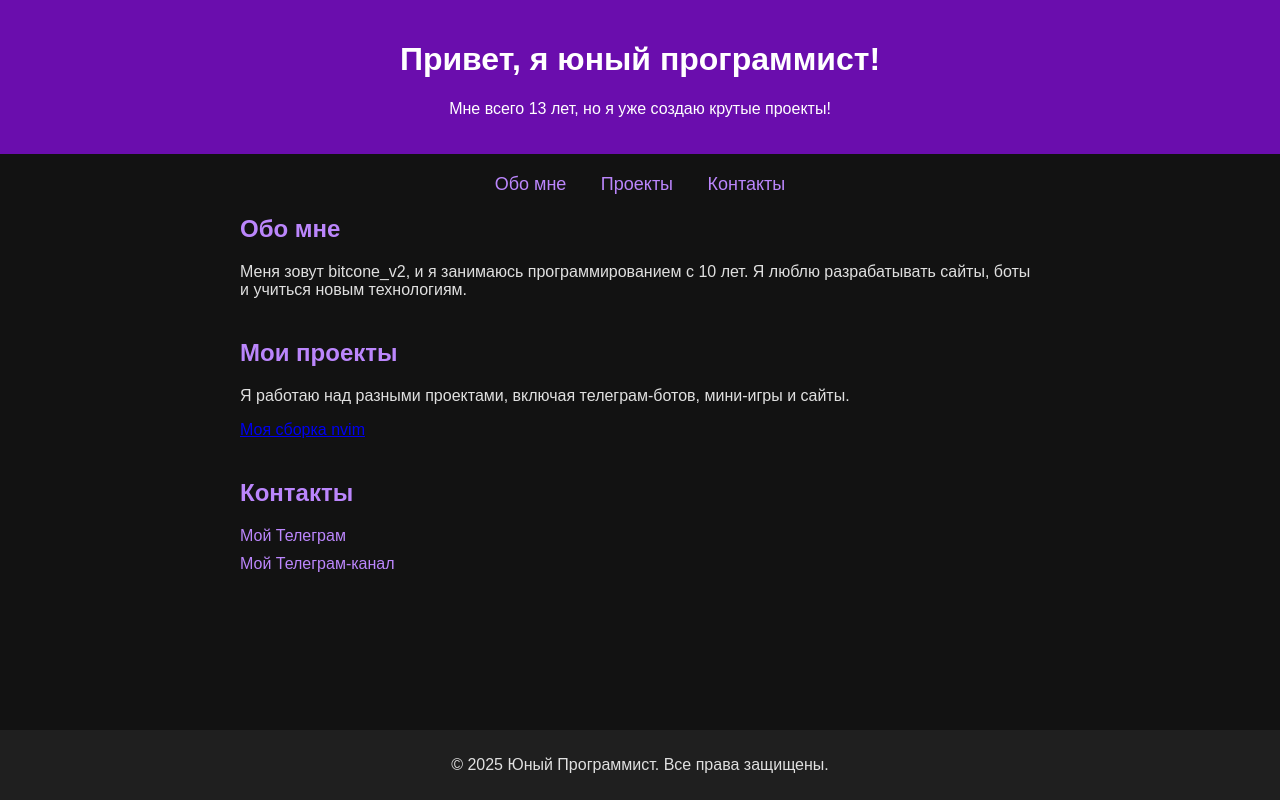
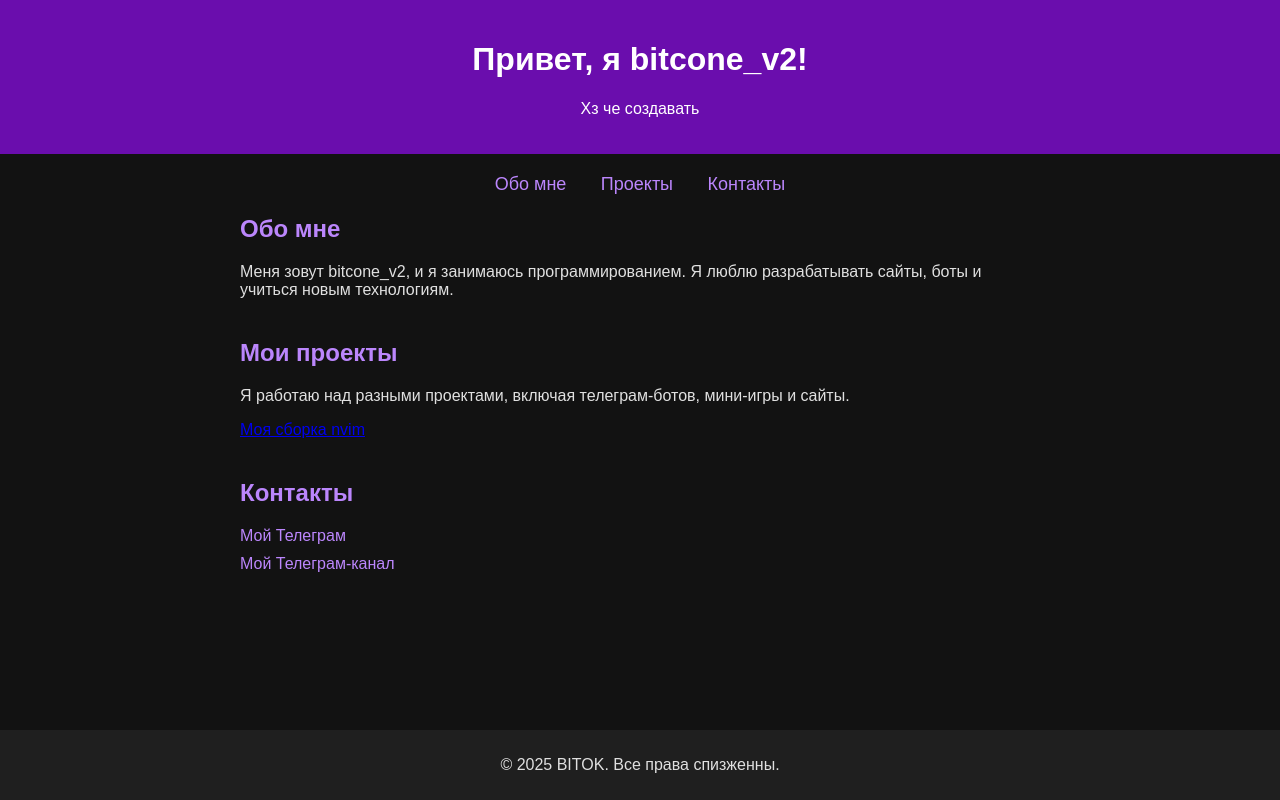
Before and after one commit to zxck1l/zxck1l.github.io, a plain HTML site: page index.html in a window 1280 px wide. Drawn offline with Linux system fonts and the light colour scheme.

Commit message:
Update index.html

```diff
--- a/index.html
+++ b/index.html
@@ -8,8 +8,8 @@
 </head>
 <body>
     <header>
-        <h1>Привет, я юный программист!</h1>
-        <p>Мне всего 13 лет, но я уже создаю крутые проекты!</p>
+        <h1>Привет, я bitcone_v2!</h1>
+        <p>Хз че создавать</p>
     </header>
 
     <nav>
@@ -21,7 +21,7 @@
     <div class="container">
         <section id="about" class="section">
             <h2>Обо мне</h2>
-            <p>Меня зовут bitcone_v2, и я занимаюсь программированием с 10 лет. Я люблю разрабатывать сайты, боты и учиться новым технологиям.</p>
+            <p>Меня зовут bitcone_v2, и я занимаюсь программированием. Я люблю разрабатывать сайты, боты и учиться новым технологиям.</p>
         </section>
 
         <section id="projects" class="section">
@@ -40,7 +40,7 @@
     </div>
 
     <footer>
-        <p>&copy; 2025 Юный Программист. Все права защищены.</p>
+        <p>&copy; 2025 BITOK. Все права cпизженны.</p>
     </footer>
 </body>
 </html>
```
